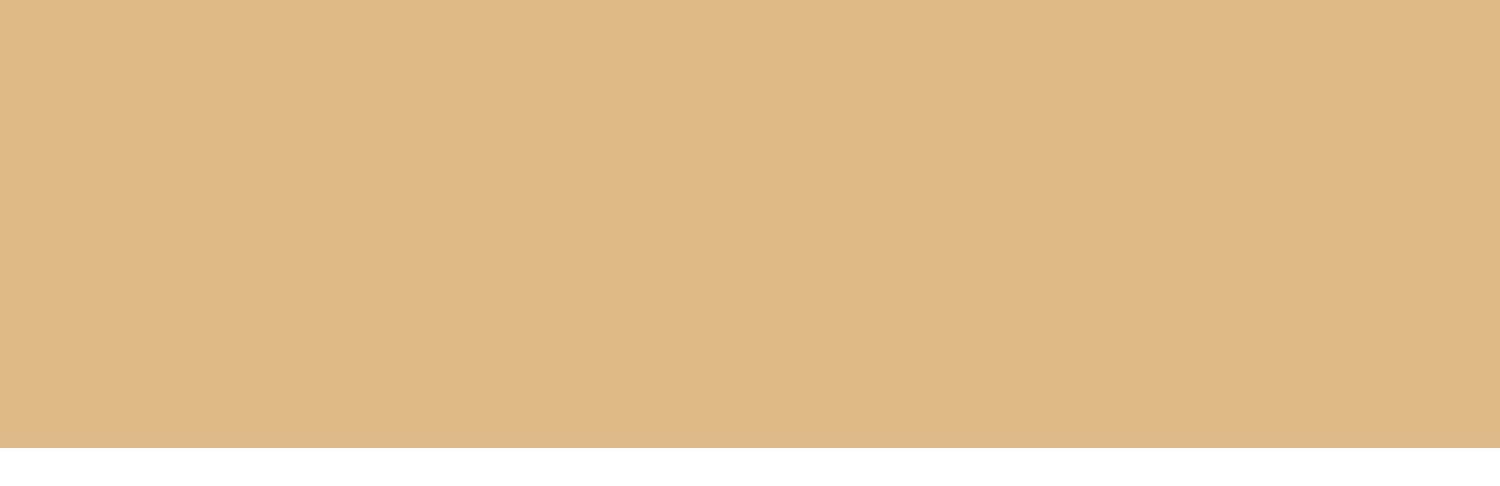
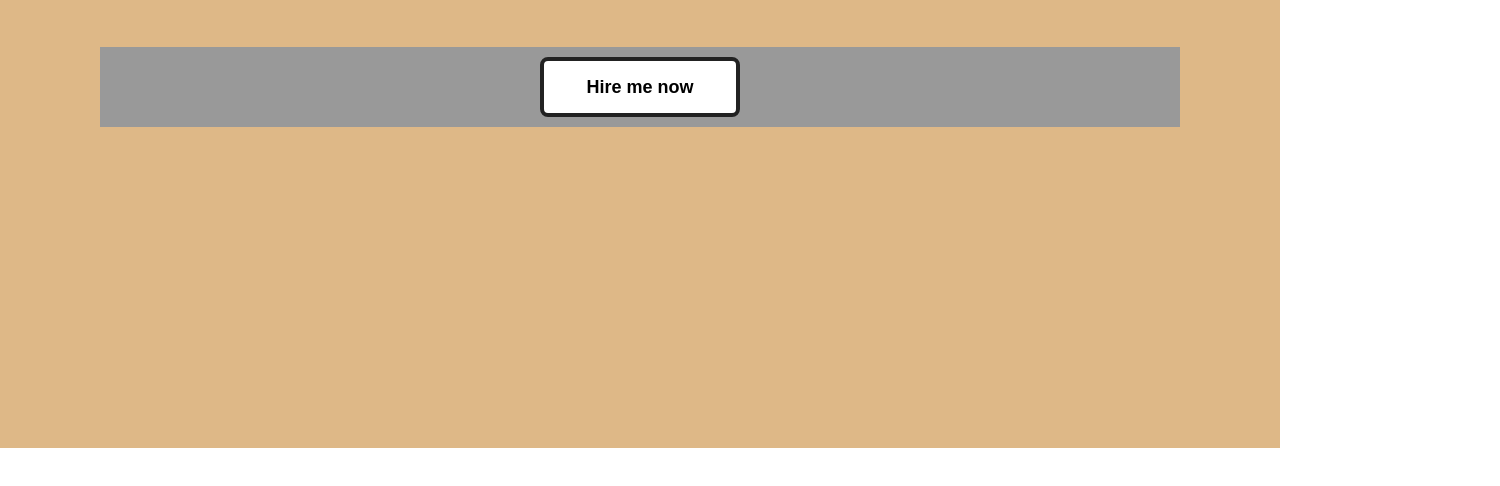
Before and after one commit to sumayaakter533/conceptual-session-1, a plain HTML site: page index.html in a window 1280 px wide. Shown: the part 202-688 px from the top of the page, 1500 px wide, since content can reach past the window. Drawn offline with Linux system fonts and the light colour scheme.

Commit message:
Add button

```diff
--- a/css/style.css
+++ b/css/style.css
@@ -17,6 +17,26 @@ h1 {
   background-color: burlywood;
   height: 400px;
   padding: 100px;
-  width: 1300px;
+  max-width: 1100px;
+  /* max-width 1100px er mane hocche jodi width 1100px er beshi hoy
+  tahole width 1100px e nou r jodi 1100px er kom hoy tahole width 100% nou */
   margin: 50px auto;
 }
+
+.btn-parent{
+  padding: 10px;
+  margin-top: 50px;
+  text-align: center;
+  background-color: #999;
+}
+
+.btn {
+	background-color: #fff;
+	padding: 8px 15px;
+	border: 4px solid #222;
+	border-radius: 8px;
+	width: 200px;
+	height: 60px;
+	font-size: 18px;
+	font-weight: 600;
+}
--- a/index.html
+++ b/index.html
@@ -14,6 +14,18 @@
   <body>
     <div id="heading-parent">
       <h1>Conceptual Session Class 1</h1>
+
+      <!-- creating a button -->
+      <div class="btn-parent">
+        <button class="btn">Hire me now</button>
+      </div>
+
+      <!--
+      <code>Lorem ipsum dolor sit amet consectetur adipisicing elit. Vitae ipsum
+        dolorem sint accusantium, a, eaque aspernatur deserunt asperiores,
+        quaerat atque quis non repellat cum ducimus quos facere culpa dolorum
+        voluptatem!
+      </code> -->
     </div>
   </body>
 </html>
```
